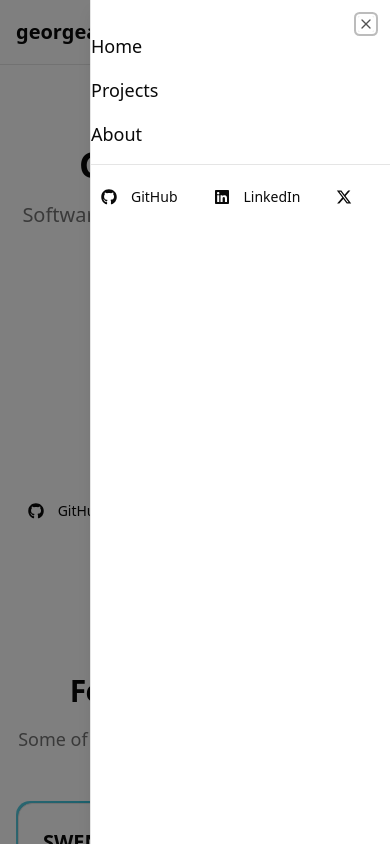
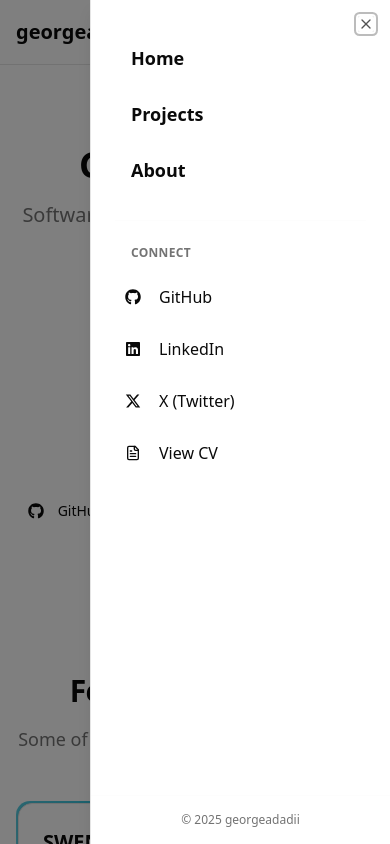
Before and after one commit to georgeadadii/personal-website, a Next.js app: page / in a window 390 px wide. Both pictures are taken after a click on the button "Toggle menu". Shown: the top 844 px of the page. Built offline with nearby package versions, Linux system fonts and the light colour scheme.

Commit message:
Changed the nav sidebar on mobile

```diff
--- a/src/components/header.tsx
+++ b/src/components/header.tsx
@@ -112,55 +112,109 @@ export default function Header() {
                   <span className="sr-only">Toggle menu</span>
                 </Button>
               </SheetTrigger>
-              <SheetTitle />
-              <SheetContent side="right" className="w-[300px] sm:w-[400px]">
-                <nav className="mt-8 flex flex-col space-y-4">
+              <SheetTitle className="sr-only">Navigation Menu</SheetTitle>
+              <SheetContent
+                side="right"
+                className="flex w-[300px] flex-col p-0 sm:w-[350px]"
+              >
+                <nav className="flex-1 px-6 py-8">
+                  <div className="flex flex-col space-y-1">
                     {navItems.map((item) => (
                       <Link
                         key={item.href}
                         href={item.href}
-                      className="text-foreground hover:text-brand-500 text-lg font-medium transition-colors"
+                        className="text-foreground hover:text-brand-500 hover:bg-brand-500/5 rounded-md px-4 py-3 text-lg font-semibold transition-all duration-200"
                         onClick={() => setIsOpen(false)}
                       >
                         {item.label}
                       </Link>
                     ))}
+                  </div>
 
-                  <div className="flex items-center space-x-4 border-t pt-4">
-                    <Button variant="ghost" size="sm" asChild>
+                  <div className="border-muted/20 my-6 border-t" />
+
+                  <div className="space-y-2">
+                    <p className="text-muted-foreground mb-3 px-4 text-xs font-semibold tracking-wide uppercase">
+                      Connect
+                    </p>
+                    <div className="flex flex-col space-y-1">
+                      <Button
+                        variant="ghost"
+                        size="sm"
+                        asChild
+                        className="hover:text-brand-500 hover:bg-brand-500/5 h-auto justify-start px-4 py-3 transition-all"
+                      >
                         <a
                           href={SITE.github}
                           target="_blank"
                           rel="noopener noreferrer"
                           aria-label="GitHub"
                         >
-                        <FaGithub className="mr-2 h-4 w-4" />
-                        GitHub
+                          <FaGithub className="mr-3 h-5 w-5" />
+                          <span className="text-base font-medium">GitHub</span>
                         </a>
                       </Button>
-                    <Button variant="ghost" size="sm" asChild>
+                      <Button
+                        variant="ghost"
+                        size="sm"
+                        asChild
+                        className="hover:text-brand-500 hover:bg-brand-500/5 h-auto justify-start px-4 py-3 transition-all"
+                      >
                         <a
                           href={SITE.linkedin}
                           target="_blank"
                           rel="noopener noreferrer"
                           aria-label="LinkedIn"
                         >
-                        <FaLinkedin className="mr-2 h-4 w-4" />
+                          <FaLinkedin className="mr-3 h-5 w-5" />
+                          <span className="text-base font-medium">
                             LinkedIn
+                          </span>
                         </a>
                       </Button>
-                    <Button variant="ghost" size="sm" asChild>
+                      <Button
+                        variant="ghost"
+                        size="sm"
+                        asChild
+                        className="hover:text-brand-500 hover:bg-brand-500/5 h-auto justify-start px-4 py-3 transition-all"
+                      >
                         <a
                           href={SITE.x}
                           target="_blank"
                           rel="noopener noreferrer"
                           aria-label="X (Twitter)"
                         >
-                        <FaXTwitter className="mr-2 h-4 w-4" />
+                          <FaXTwitter className="mr-3 h-5 w-5" />
+                          <span className="text-base font-medium">
+                            X (Twitter)
+                          </span>
+                        </a>
+                      </Button>
+                      <Button
+                        variant="ghost"
+                        size="sm"
+                        asChild
+                        className="hover:text-brand-500 hover:bg-brand-500/5 h-auto justify-start px-4 py-3 transition-all"
+                      >
+                        <a
+                          href="/George-Adadi-CV.pdf"
+                          target="_blank"
+                          rel="noopener noreferrer"
+                          aria-label="View CV"
+                        >
+                          <FileText className="mr-3 h-5 w-5" />
+                          <span className="text-base font-medium">View CV</span>
                         </a>
                       </Button>
                     </div>
+                  </div>
                 </nav>
+
+                <div className="border-muted/20 border-t px-6 py-4">
+                  <p className="text-muted-foreground text-center text-xs">
+                    © 2025 {SITE.name}
+                  </p>
+                </div>
               </SheetContent>
             </Sheet>
           </div>
```
Lines whose indentation alone changed are shown as unchanged.
